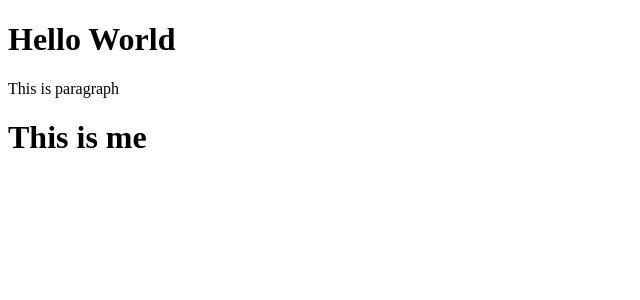
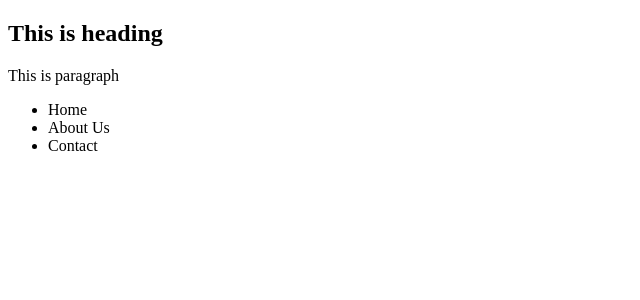
Before and after one commit to blsonalib/React_Demo, a React (Create React App) app: page / in a window 1280 px wide. Shown: the top 300 px of the page, without its empty margins (0-640 px from the left). Built offline with nearby package versions, Linux system fonts and the light colour scheme.

Commit message:
Added In render method used only one JSX element

```diff
--- a/public/index.html
+++ b/public/index.html
@@ -28,7 +28,8 @@
   </head>
   <body>
     <noscript>You need to enable JavaScript to run this app.</noscript>
-    <div id="root"></div>
+    <div id="root">
+    </div>
     <!--
       This HTML file is a template.
       If you open it directly in the browser, you will see an empty page.
--- a/src/index.js
+++ b/src/index.js
@@ -1,12 +1,19 @@
 import React from 'react';
 import ReactDOM from 'react-dom';
-// Render method wants only single element if want multiple element in render method the we can use div element
-// In render method we can use multiple element in the form of arrays if used above v16
+let myElement = (
+
+  <div>
+    <h2>This is heading</h2>
+    <p>This is paragraph</p>
+    <div>
+    <ul>
+    <li>Home</li>
+    <li>About Us</li>
+    <li>Contact</li>
+  </ul>
+    </div>
+  </div>
+);
 ReactDOM.render(
-//   <div>
-//  <h1>Hello World</h1>
-//   <p>This is paragraph </p>
-//   </div>
-[<h1>Hello World</h1>  ,<p>This is paragraph </p>, <h1>This is me</h1> ],
-  document.getElementById('root')
+  myElement, document.getElementById('root')
 );
```
Also changed, not shown: 1 other file (tests, documents, lock files or other folders).
